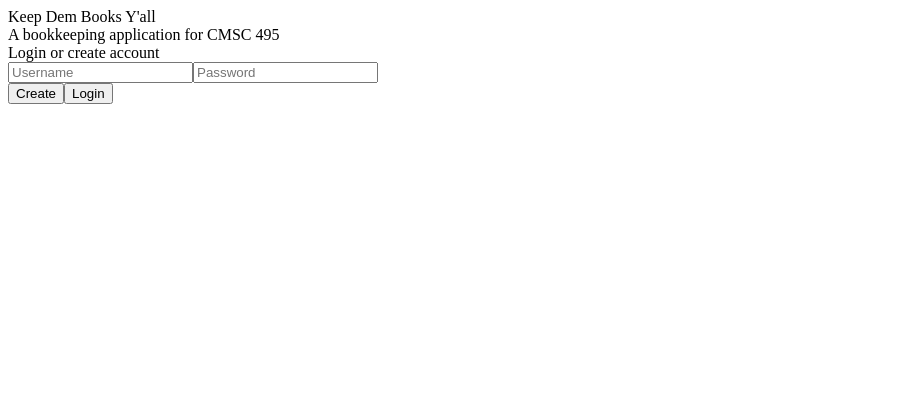
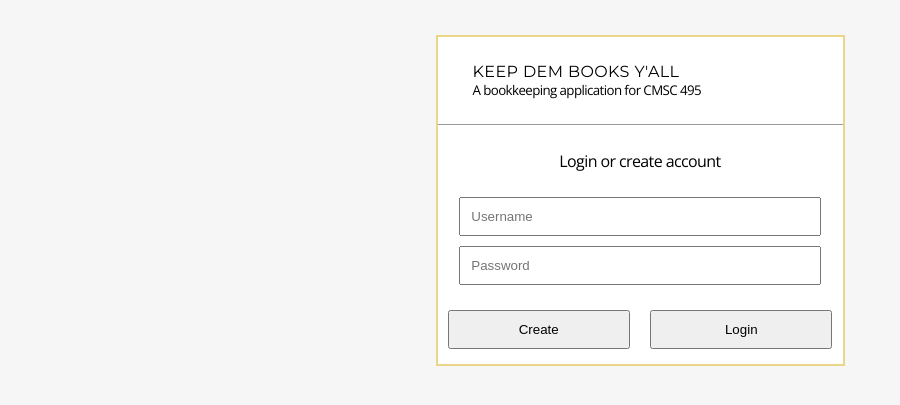
Before and after one commit to BookkeepingProjectGroup/CMSC_495_Bookkeeping_Project, a PHP site: page / in a window 1280 px wide. Shown: the top 405 px of the page, without its empty margins (0-900 px from the left). Run offline with PHP 8.4, Linux system fonts and the light colour scheme.

Commit message:
Framework v.1

```diff
--- a/Files/css/styles.css
+++ b/Files/css/styles.css
@@ -3,3 +3,229 @@
  * Date       : 10/28/2018
  * Author     : Andrew Eissen
  */
+
+@import url("https://fonts.googleapis.com/css?family=Open+Sans:400,300,700");
+@import url("https://fonts.googleapis.com/css?family=Montserrat");
+
+:root {
+  --bpg-gold: #e9d787;
+  --bpg-offwhite: #f6f6f6;
+  --bpg-lightgray: #cccccc;
+  --bpg-darkgray: #999999;
+  --bpg-charcoal: #3a3a3a;
+  --bpg-cb-even: #f0f0f0;
+  --bpg-cb-odd: #f9f9f9;
+}
+
+#application-body {
+  background-color: var(--bpg-offwhite, #f6f6f6);
+  position: relative;
+}
+
+/* General scene rules */
+
+.general-container {
+  margin-top: 15px;
+  margin-right: auto;
+  margin-left: auto;
+  padding: 15px;
+  border: 2px solid;
+  border-color: var(--bpg-gold, #e9d787);
+  background-color: white;
+}
+
+.general-montserrat {
+  font-family: "Montserrat";
+  letter-spacing: 0.4px;
+}
+
+.general-opensans {
+  font-family: "Open Sans";
+  letter-spacing: -0.6px;
+}
+
+.general-action-button {
+  text-align: center;
+  border: none;
+  background-color: var(--bpg-charcoal, #3a3a3a);
+  font-size: 10pt;
+  padding: 3px 5px;
+  line-height: 1;
+  color: white;
+  margin-bottom: 5px;
+  border-radius: 5px;
+}
+
+.general-action-button:hover {
+  outline: none;
+  background-color: var(--bpg-gold, #e9d787);
+  color: var(--bpg-charcoal, #3a3a3a);
+}
+
+.general-big-button {
+  padding: 10px;
+  width: 45%;
+}
+
+.general-big-button:hover {
+  color: black;
+  border-radius: 0;
+  border-color: var(--bpg-gold, #e9d787);
+  background-color: var(--bpg-offwhite, #f6f6f6);
+
+  /* Included for testing purposes */
+  background-image: linear-gradient(top, #736c7c, #ece9e9);
+  background-image: -o-linear-gradient(top,#736c7c, #ece9e9);
+  background-image: -moz-linear-gradient(top,#736c7c, #ece9e9);
+  background-image: -webkit-linear-gradient(top,#736c7c, #ece9e9);
+}
+
+.general-link-button {
+  background: none;
+  border: none;
+  color: blue;
+}
+
+.general-link-button:focus,
+.general-link-button:active {
+  outline: none;
+  background: none;
+  text-decoration: underline;
+  color: darkblue;
+}
+
+#general-topbar-meta {
+  float: left;
+}
+
+#general-topbar-meta-title {
+  font-size: 12pt;
+  text-transform: uppercase;
+}
+
+#general-topbar-meta-subtitle {
+  font-size: 10pt;
+}
+
+.general-topbar-div {
+  float: left;
+  width: 50%;
+}
+
+.general-major-section {
+  overflow: hidden; /* New block formatting context */
+}
+
+.general-flex-justify {
+  display: flex;
+  justify-content: space-around;
+}
+
+/* Dashboard scene */
+
+/* Illustration of @media query for break points */
+@media (min-width: 768px) {
+  #dashboard-container {
+    width: 750px;
+  }
+}
+
+@media (min-width: 992px) {
+  #dashboard-container {
+    width: 970px;
+  }
+}
+
+@media (min-width: 1200px) {
+  #dashboard-container {
+    width: 1170px;
+  }
+}
+
+#dashboard-topbar {
+  border-bottom: 1px solid;
+  border-color: var(--bpg-lightgray, #cccccc);
+  padding-bottom: 10px;
+}
+
+#dashboard-topbar-navlinks-holder {
+  float: right;
+}
+
+#dashboard-section {
+  margin-top: 25px;
+}
+
+#dashboard-sidebar {
+  width: 20%;
+  float: left;
+  border-right: 1px solid;
+  border-color: var(--bpg-lightgray, #cccccc);
+  margin-top: 10px;
+  padding-right: 20px;
+}
+
+.dashboard-sidebar-buttons-item {
+  width: 100%;
+}
+
+#dashboard-ledger {
+  width: 100%;
+  margin-top: 10px;
+  float: left;
+  margin-left: 20px;
+}
+
+#dashboard-ledger-table {
+  width: 100%;
+}
+
+#dashboard-ledger-table:nth-child(even) {
+  background-color: var(--bpg-cb-even, #f0f0f0);
+}
+
+#dashboard-ledger-table:nth-child(odd) {
+  background-color: var(--bpg-cb-odd, #f9f9f9);
+}
+
+.dashboard-ledger-table-header {
+  color: var(--bpg-charcoal, #3a3a3a);
+}
+
+/* Login scene */
+
+#login-container {
+  width: 405px;
+  padding: 0;
+  margin-top: 35px;
+}
+
+#login-topbar {
+  border-bottom: 1px solid;
+  border-color: var(--bpg-darkgray, #999999);
+}
+
+#login-main-header {
+  text-align: center;
+}
+
+#login-main-input-holder {
+  text-align: center;
+  margin-bottom: 15px;
+  margin-right: 15px;
+  margin-left: 15px;
+}
+
+.login-main-input-textbox {
+  width: 90%;
+  margin-bottom: 10px;
+  padding: 10px;
+}
+
+.login-general-title-extra-padding {
+  padding: 25px 35px 25px 35px;
+}
+
+#login-footer-buttons-holder {
+  margin-bottom: 15px;
+}
```
